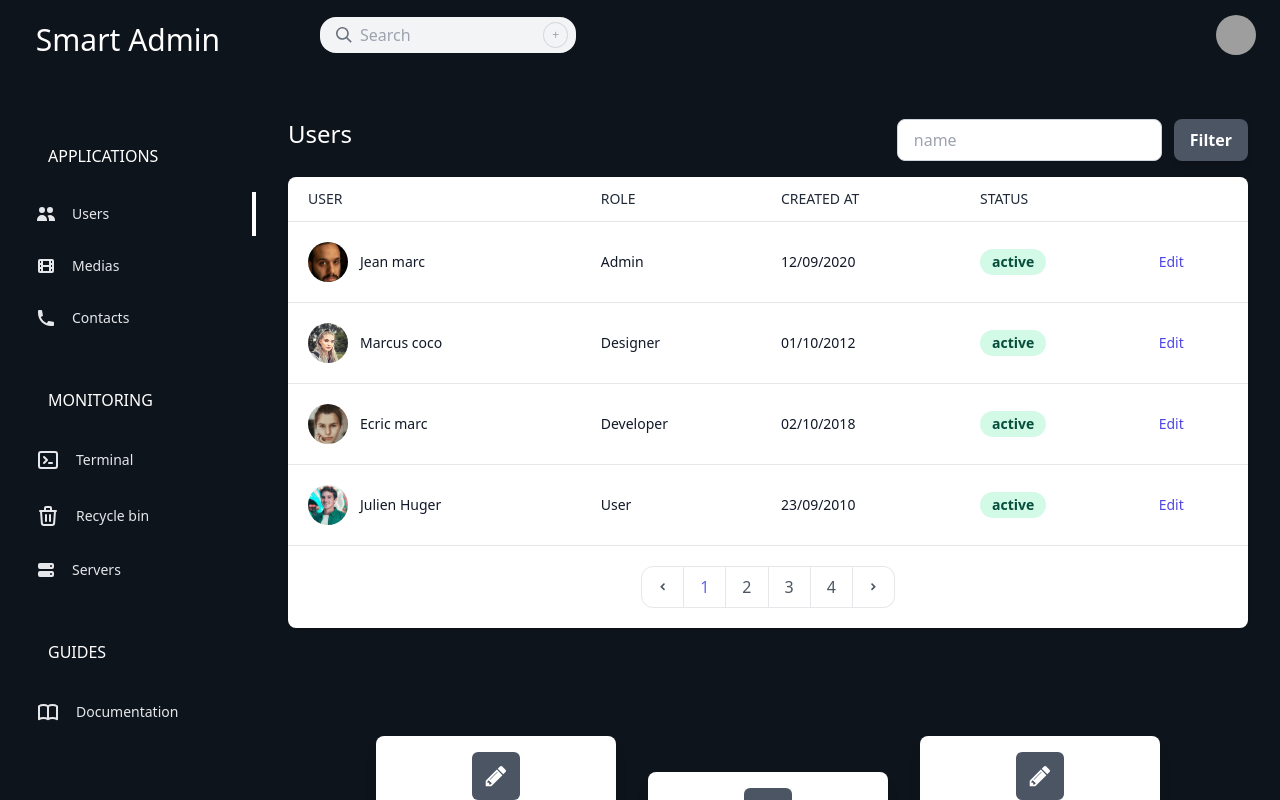
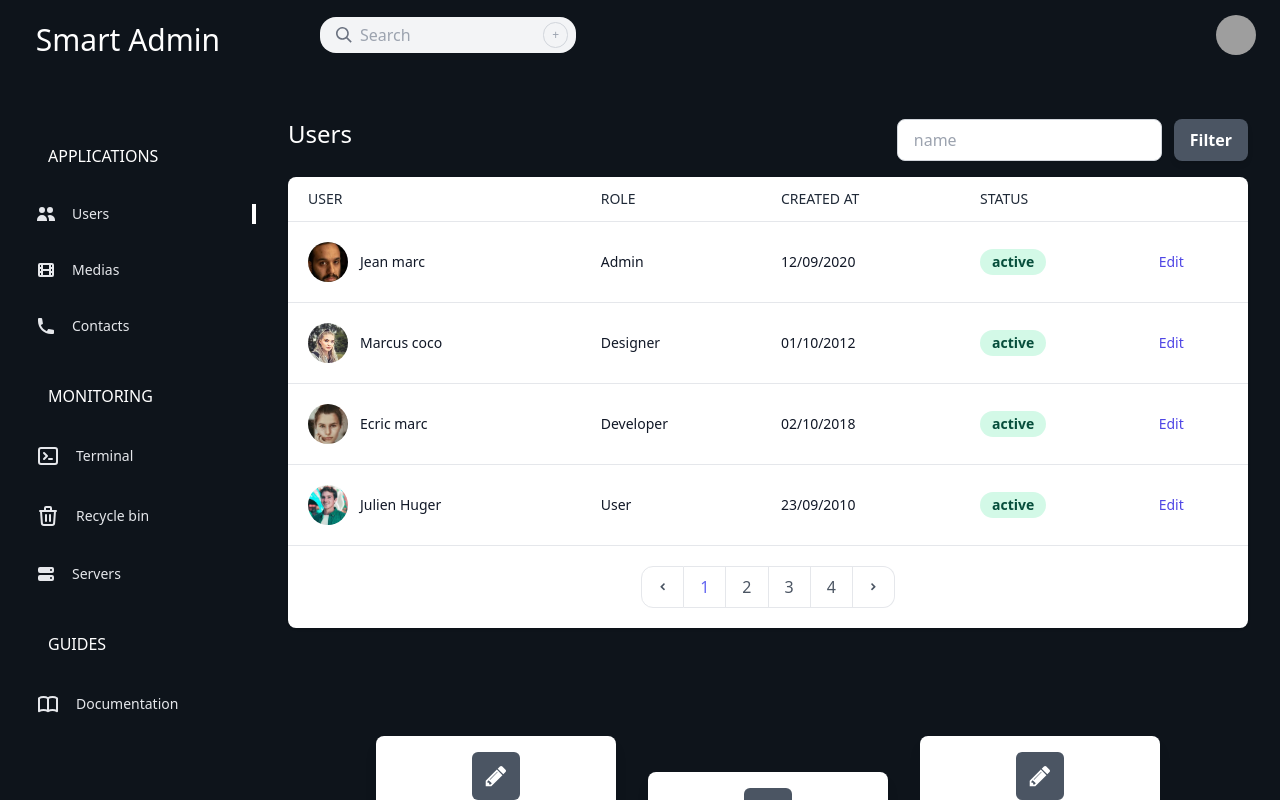
Before and after one commit to salvia-kit/dashboard-v7-cra, a React (Create React App) app: page / in a window 1280 px wide. Built offline with nearby package versions, Linux system fonts and the light colour scheme; grey boxes are pictures that could not be loaded.

Commit message:
fix active link style

```diff
--- a/src/dashboard/sidenavigation/items.js
+++ b/src/dashboard/sidenavigation/items.js
@@ -6,7 +6,7 @@ const style = {
   title: `mx-4 text-sm`,
   section: `font-thin pl-5 text-white mb-6 uppercase lg:pl-6`,
   active: `border-l-4 border-white lg:border-l-0 lg:border-r-4`,
-  link: `flex items-center text-gray-200 justify-start my-2 p-3 w-full hover:text-white`,
+  link: `flex items-center text-gray-200 justify-start my-9 px-3 w-full hover:text-white`,
 };
 
 export default function SidenavItems() {
```
